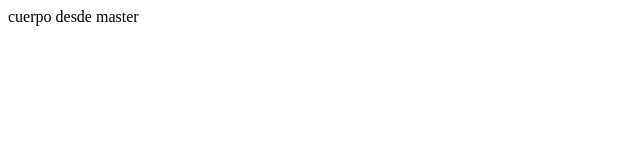
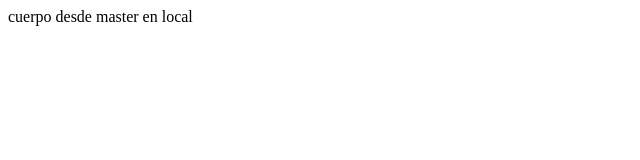
Before and after one commit to pmartinezp/Probando, a plain HTML site: page index.html in a window 1280 px wide. Shown: the full height of the page, 0-640 px from the left. Drawn offline with Linux system fonts and the light colour scheme.

Commit message:
Cambio en Index desde local

```diff
--- a/index.html
+++ b/index.html
@@ -3,6 +3,6 @@
 		Título corregido
 	</title>
 	<body>
-		cuerpo desde master
+		cuerpo desde master en local
 	</body>
 </html>
```
